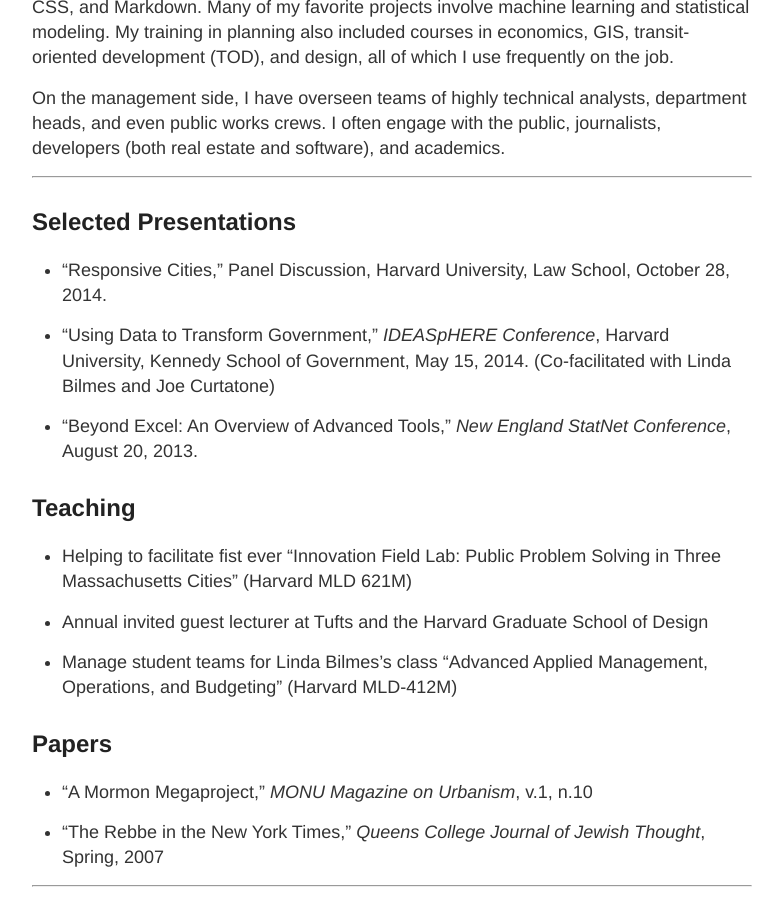
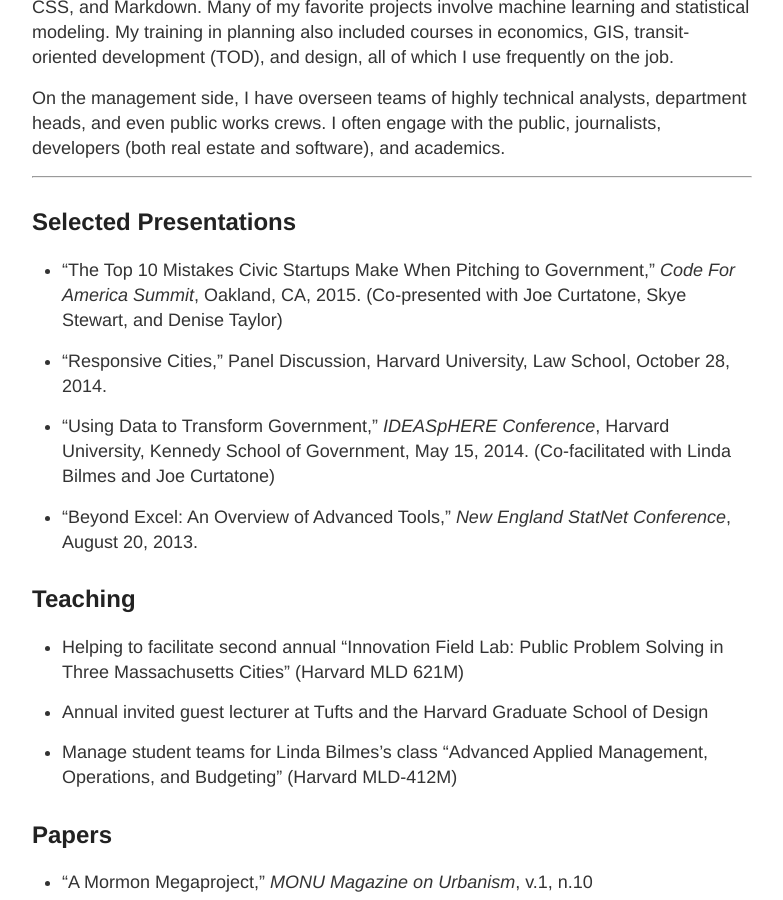
Before and after one commit to DanielHadley/DanielHadley.github.io, a Jekyll site: the page built from about.md, in a window 1280 px wide and 900 px high, scrolled down 2409 px. Shown: the whole window, without its empty margins (248-1031 px from the left). Built offline with Jekyll 4.4.1, drawn with Linux system fonts in a browser that asks for light colours.

Commit message:
alias update

```diff
--- a/about.md
+++ b/about.md
@@ -76,6 +76,8 @@
 
 ## Selected Presentations
 
++ "The Top 10 Mistakes Civic Startups Make When Pitching to Government," *Code For America Summit*, Oakland, CA, 2015. (Co-presented with Joe Curtatone, Skye Stewart, and Denise Taylor)
+
 + "Responsive Cities," Panel Discussion, Harvard University, Law School, October 28, 2014.
 
 + "Using Data to Transform Government," *IDEASpHERE Conference*, Harvard University, Kennedy School of Government, May 15, 2014. (Co-facilitated with Linda Bilmes and Joe Curtatone)
@@ -84,7 +86,7 @@
 
 ## Teaching
 
-+ Helping to facilitate fist ever “Innovation Field Lab: Public Problem Solving in Three Massachusetts Cities” (Harvard MLD 621M)
++ Helping to facilitate second annual “Innovation Field Lab: Public Problem Solving in Three Massachusetts Cities” (Harvard MLD 621M)
 
 + Annual invited guest lecturer at Tufts and the Harvard Graduate School of Design
 
```
